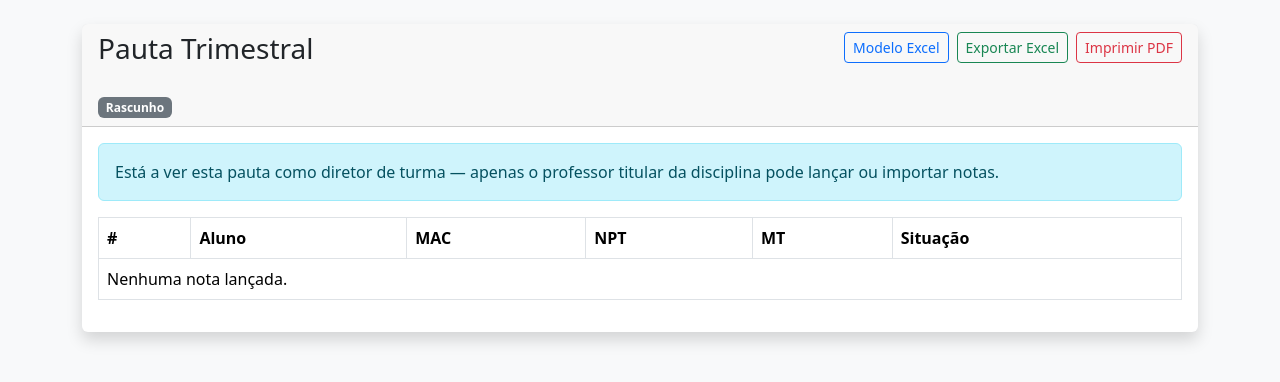
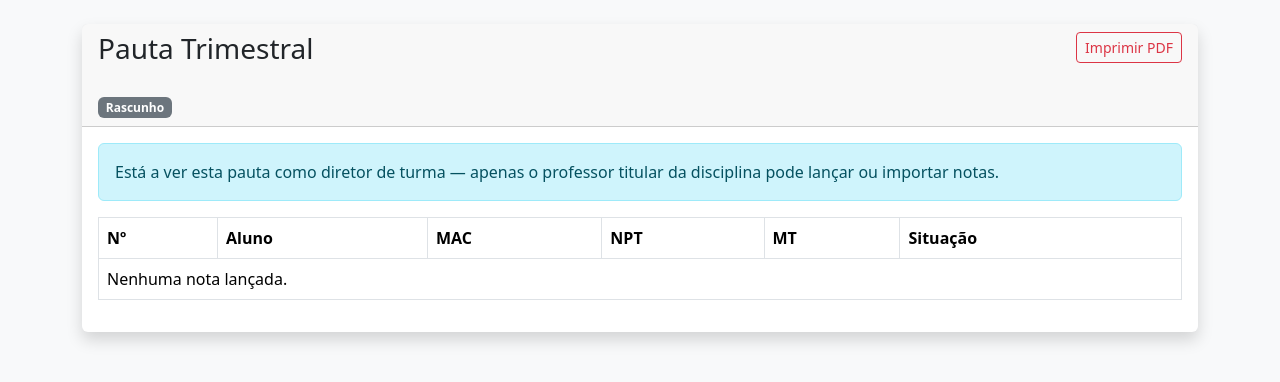
Before and after one commit to pazamaza/gestao_pautas, a Django app: template templates/pautas/pauta_trimestral.html in a window 1280 px wide. Shown: the part 56-438 px from the top of the page. Run offline with Django 5.2, Linux system fonts and the light colour scheme; the template is opened without the code that fills it, so the values that code supplies are empty; some libraries are stand-ins or nearby versions.

Commit message:
style: remover formulario de importacao de excel da pauta trimestral
Pedido explicito do utilizador. Mantida a mensagem de diretor de turma
e o painel de validacao do admin.

Co-Authored-By: Claude Sonnet 5 <noreply@anthropic.com>

```diff
--- a/templates/pautas/pauta_trimestral.html
+++ b/templates/pautas/pauta_trimestral.html
@@ -1,13 +1,8 @@
 {% extends 'base.html' %}
-
 {% block content %}
-
 <div class="container mt-4">
-
     <div class="card shadow">
-
         <div class="card-header d-flex flex-wrap justify-content-between gap-3">
-
             <div>
                 <h3 class="mb-1">Pauta Trimestral</h3>
                 <p class="mb-0">
@@ -27,14 +22,6 @@
             </div>
 
             <div class="d-flex flex-wrap align-items-start gap-2">
-                <a href="{% url 'pauta_modelo_excel' avaliacao.id %}"
-                   class="btn btn-outline-primary btn-sm">
-                    Modelo Excel
-                </a>
-                <a href="{% url 'pauta_exportar_excel' avaliacao.id %}"
-                   class="btn btn-outline-success btn-sm">
-                    Exportar Excel
-                </a>
                 <a href="{% url 'pauta_exportar_pdf' avaliacao.id %}"
                    class="btn btn-outline-danger btn-sm">
                     Imprimir PDF
@@ -79,89 +66,48 @@
                     </div>
                 </div>
             </div>
-            {% elif pode_editar %}
-            <form method="post"
-                  enctype="multipart/form-data"
-                  action="{% url 'pauta_importar_excel' avaliacao.id %}"
-                  class="row g-2 align-items-end mb-4">
-                {% csrf_token %}
-                <div class="col-md-8">
-                    <label class="form-label">{{ form_importacao.arquivo.label }}</label>
-                    {{ form_importacao.arquivo }}
-                    <div class="form-text">
-                        Baixe o modelo, preencha MAC e NPT, depois importe aqui.
-                    </div>
-                </div>
-                <div class="col-md-4">
-                    <button type="submit" class="btn btn-primary w-100">
-                        Importar Notas
-                    </button>
-                </div>
-            </form>
-            {% else %}
+            {% elif not pode_editar %}
             <div class="alert alert-info">
                 Está a ver esta pauta como diretor de turma — apenas o professor titular da
                 disciplina pode lançar ou importar notas.
             </div>
             {% endif %}
-
             <table class="table table-bordered">
-
                 <thead>
-
                     <tr>
-
-                        <th>#</th>
+                        <th>Nº</th>
                         <th>Aluno</th>
                         <th>MAC</th>
                         <th>NPT</th>
                         <th>MT</th>
                         <th>Situação</th>
-
                     </tr>
-
                 </thead>
-
                 <tbody>
-
                     {% for nota in notas %}
-
                     <tr>
-
                         <td>
                             {{ forloop.counter }}
                         </td>
-
                         <td>
                             {{ nota.aluno }}
                         </td>
-
                         <td>
                             {{ nota.mac }}
                         </td>
-
                         <td>
                             {{ nota.npt }}
                         </td>
-
                         <td>
                             {{ nota.mt }}
                         </td>
-
                         <td>
-
                             {% if nota.mt >= 10 %}
-
                                 Aprovado
-
                             {% elif nota.mt >= 8 %}
-
                                 Exame
-
                             {% else %}
-
                                 Reprovado
-
                             {% endif %}
 
                         </td>
```
